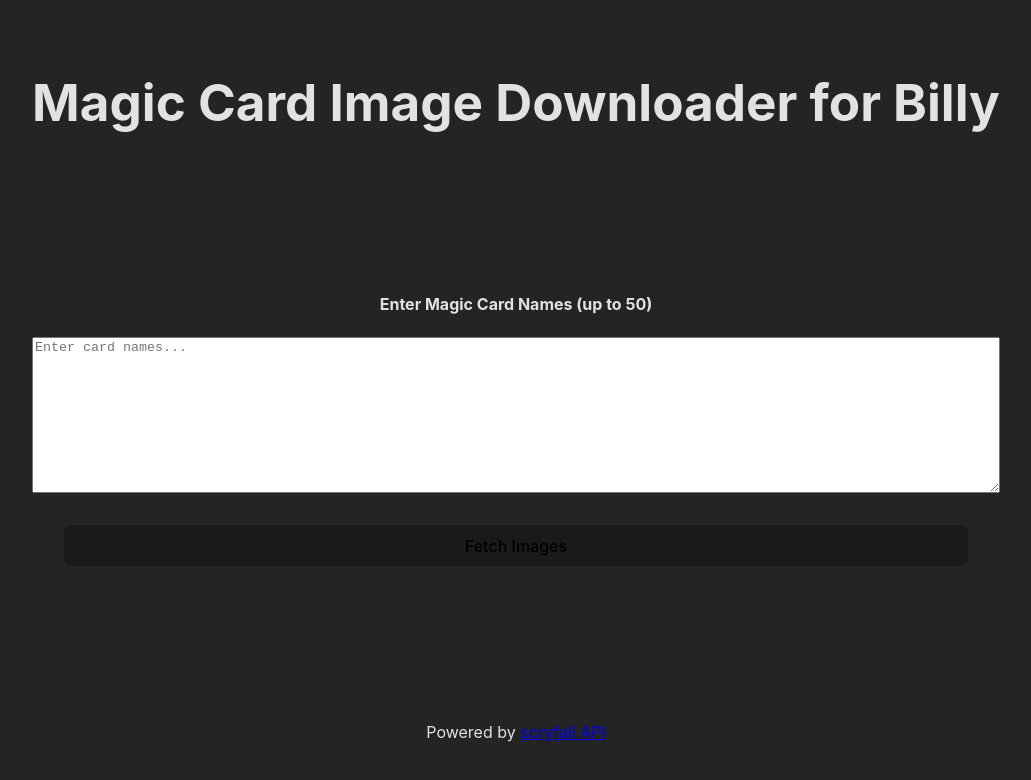
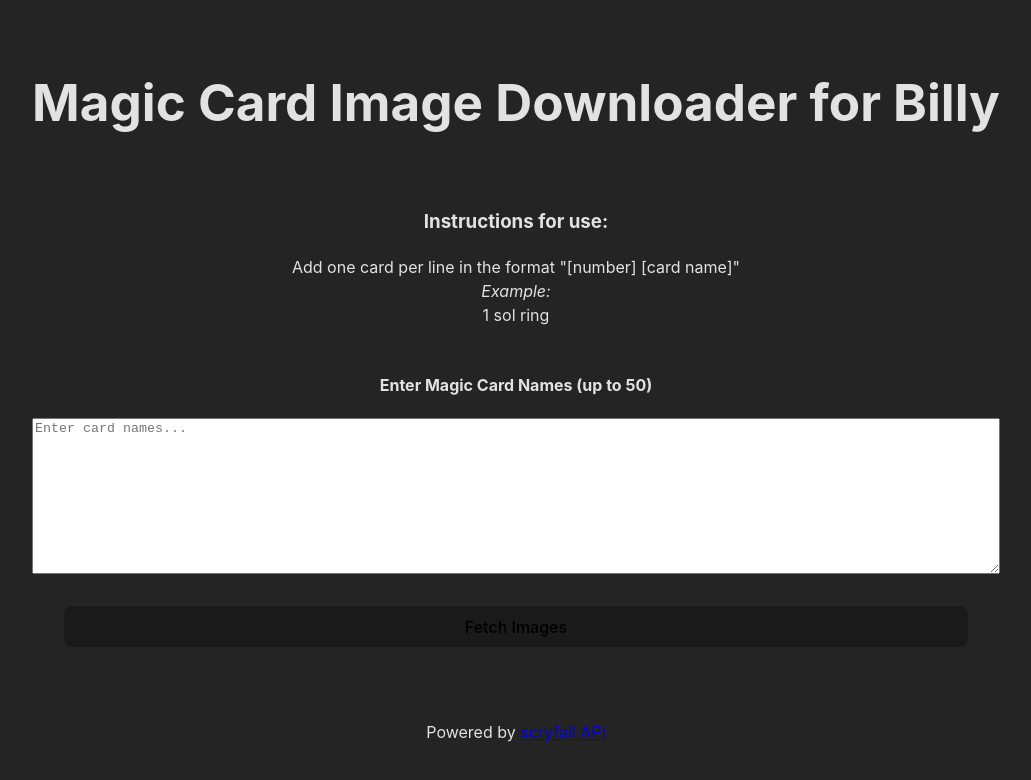
Before and after one commit to AxiomaticAdi/scryfall-image-downloader, a React (Vite) app: page / in a window 1280 px wide. Shown: the top 780 px of the page, without its empty margins (124-1155 px from the left). Built offline with nearby package versions, Linux system fonts and the light colour scheme.

Commit message:
Add instructions

```diff
--- a/src/App.tsx
+++ b/src/App.tsx
@@ -12,6 +12,16 @@ function App() {
 			}}
 		>
 			<h1>Magic Card Image Downloader for Billy</h1>
+			<div
+				style={{
+					display: "flex",
+					flexDirection: "column",
+				}}
+			>
+				<h3>Instructions for use:</h3>
+				Add one card per line in the format "[number] [card name]"
+				<i>Example:</i>1 sol ring
+			</div>
 			<div>
 				<CardEntryForm />
 			</div>
```
